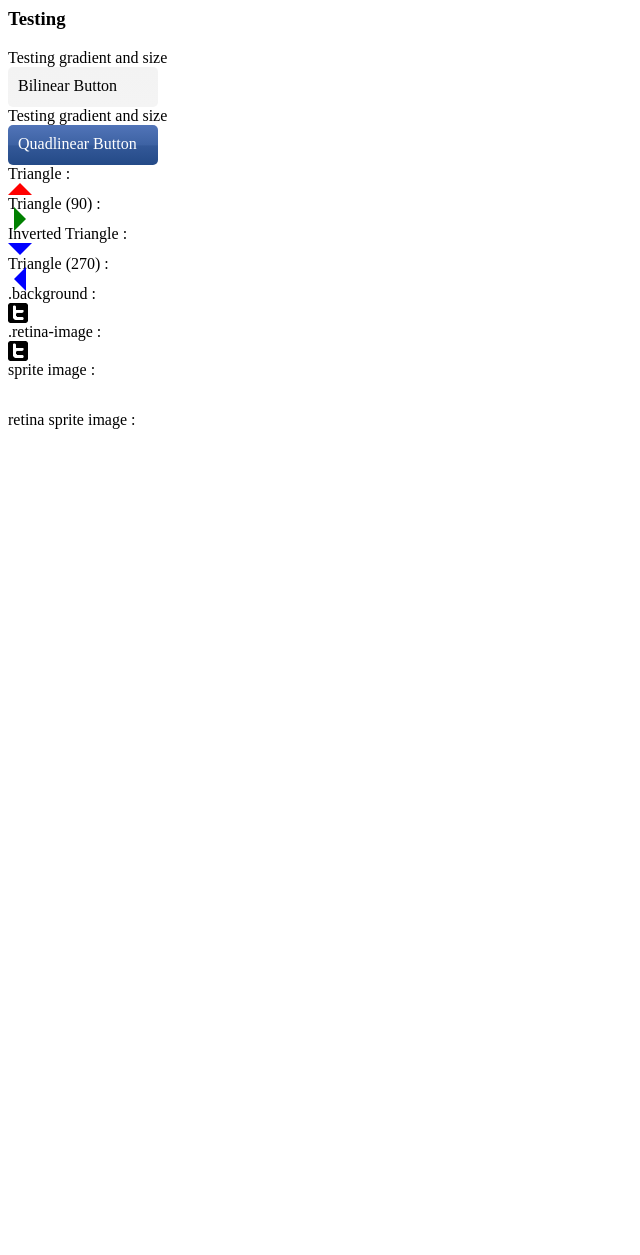
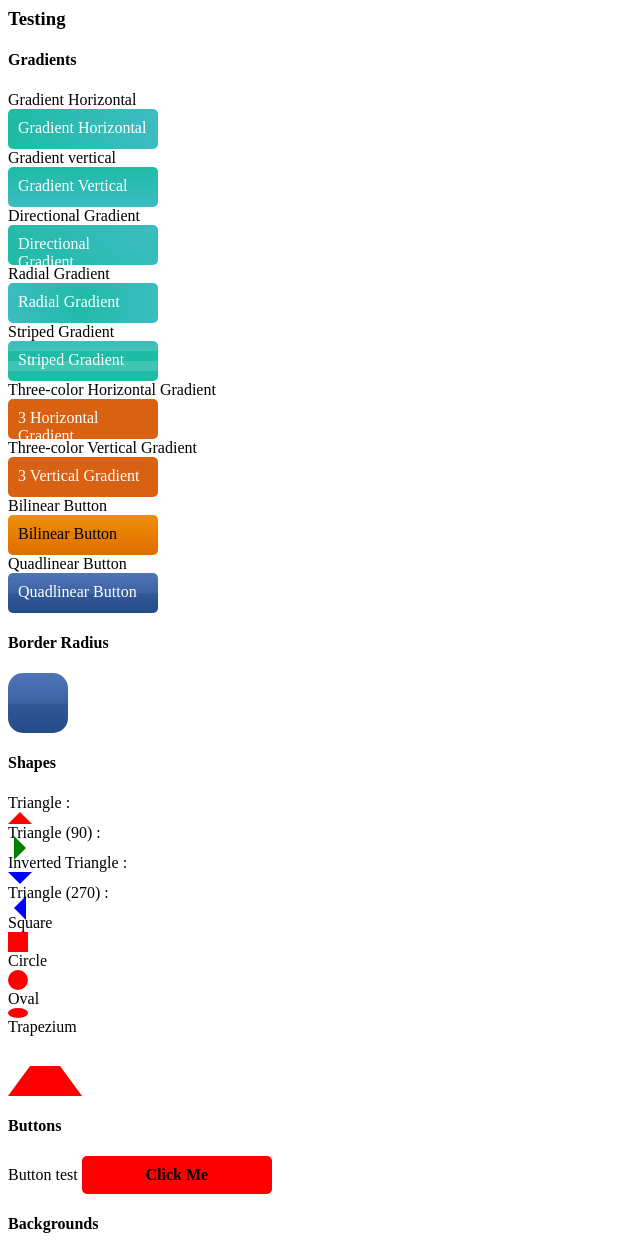
Before and after one commit to svenkatreddy/LessMixins, a website: page source/index.html in a window 1280 px wide. Shown: the top 1255 px of the page, without its empty margins (0-640 px from the left). Before the commit the page ends 800 px from the top, so only its background shows below. Drawn offline with Linux system fonts and the light colour scheme; files whose address does not match are found by name.

Commit message:
Test Scenarios,shapes

```diff
--- a/source/index.html
+++ b/source/index.html
@@ -5,16 +5,46 @@
   <body>
     <div>
     <h3>Testing</h3>
-    Testing gradient and size <div class="btn1">Bilinear Button</div>
-    Testing gradient and size <div class="btn2">Quadlinear Button</div>
+    <!-- Gradients -->
+    <h4>Gradients</h4>
+    Gradient Horizontal<div class="btn1">Gradient Horizontal</div>
+    Gradient vertical<div class="btn2">Gradient Vertical</div>
+    Directional Gradient<div class="btn3">Directional Gradient</div>
+    Radial Gradient<div class="btn4">Radial Gradient</div>
+    Striped Gradient <div class="btn5"> Striped Gradient</div>
+    Three-color Horizontal Gradient<div class="btn6">3 Horizontal Gradient</div>
+    Three-color Vertical Gradient<div class="btn7">3 Vertical Gradient</div>
+    Bilinear Button <div class="btn9">Bilinear Button</div>
+    Quadlinear Button <div class="btn10">Quadlinear Button</div>
+
+    <h4>Border Radius</h4>
+    <div class="cornertest1"></div>
+
+    <!-- Shapes -->
+    <h4>Shapes</h4>
     Triangle : <div class="triangletest1"></div>
     Triangle (90) : <div class="triangletest2"></div>
     Inverted Triangle : <div class="triangletest3"></div>
     Triangle (270) : <div class="triangletest4"></div>
+    Square <div class="squaretest"></div>
+    Circle <div class="circletest"></div>
+    Oval <div class="ovaltest"></div>
+    Trapezium <div class="trapezium"></div>
+
+    <!-- Buttons -->
+    <h4>Buttons</h4>
+    Button test
+    <div class="buttontest1">Click Me</div>
+
+
+
+
+    <!-- Backgrounds and Retina Images -->
+    <h4>Backgrounds</h4>
     .background : <div class="logo1"></div>
     .retina-image : <div class="logo2"></div>
     sprite image : <div class="logo3"></div>
-    retina sprite image : <div class="logo3"></div>
+    retina sprite image : <div class="logo4"></div>
 
 
     </div>
--- a/source/less/main.less
+++ b/source/less/main.less
@@ -14,7 +14,7 @@
 // Asset Locations
 @imageDir: "../images";
 @fontDir: "fonts";
-@spriteImage: "sprite.png";
+@spriteImage: "ap_icons_black_social.png";
 @spriteImage2x: "sprtite@2x.png";
 
 
@@ -55,7 +55,7 @@ background: url("@{imageDir}/@{spriteTemp}") no-repeat @pos1 @pos2;
   only screen and (        min-device-pixel-ratio: 2),
   only screen and (                min-resolution: 192dpi),
   only screen and (                min-resolution: 2dppx) {
-    background-image: url("@{imageDir}/@{@spriteTemp2x}");
+    background-image: url("@{imageDir}/@{spriteTemp2x}");
     background-position: @pos1 * 2 @pos2 * 2;
     background-size: @width-1x @height-1x;
   }
@@ -213,11 +213,31 @@ background: url("@{imageDir}/@{spriteTemp}") no-repeat @pos1 @pos2;
   border-right: (@side) solid transparent;
 }
 
-.trapezium(@height: 30px) {
+.trapezium(@height: 30px,@color: white) {
   height:@height;
-  border-bottom: @height solid #5F7D01;
+  border-bottom: @height solid @color;
   border-left: (@height /1.3333) solid transparent;
   border-right: (@height /1.3333) solid transparent;
+}
+
+.square(@size:100px, @color:red) {
+    .size(@size,@size);
+    background: @color;
+}
+
+.circle(@size:100px, @color:red) {
+    .size(@size,@size);
+    .border-radius(@size/2);
+    background: @color;
+}
+
+
+.oval(@size:100px, @color:red) {
+    .size(@size,@size/2);
+    background: @color;
+    //-moz-border-radius: @size/2 ~"/" @size/4;
+    //-webkit-border-radius: @size/2 ~"/" @size/4;
+    border-radius: @size/2 ~"/" @size/4;
 }
 
 // Animate
@@ -279,26 +299,14 @@ background: url("@{imageDir}/@{spriteTemp}") no-repeat @pos1 @pos2;
 
 // components
 
-.buttonfixed(@width: 160px) {
+.buttonfixed(@width: 160px,@radius: 5px) {
   display: inline-block;
   font-weight: bold;
   text-align: center;
-  border: 0;
-  text-decoration: none;
-  .border-radius(5px);
-  padding: 10px 15px;
+  .border-radius(@radius);
   width: @width;
 }
 
-.button() {
-  display: inline-block;
-  font-weight: bold;
-  text-align: center;
-  border: 0;
-  text-decoration: none;
-  .border-radius(5px);
-  padding: 10px 15px;
-}
 
 // Fade effect
 .fadeeffect(){
--- a/source/less/main_test.less
+++ b/source/less/main_test.less
@@ -1,19 +1,87 @@
 @import "main.less";
 
-.btn1 {
-  .gradient-bilinear(top, #f3f3f3,0%,#f4f4f4,100%);
+
+.btn1{
+  .gradient-horizontal(#1EBBA6,#3DBCC2);
+  .size(130px,20px);
+  .border-radius(5px);
+  color : white;
+  padding: 10px;
+}
+
+.btn2{
+  .gradient-vertical(#1EBBA6,#3DBCC2);
+  .size(130px,20px);
+  .border-radius(5px);
+  color : white;
+  padding: 10px;
+}
+
+.btn3{
+  .gradient-directional(#1EBBA6,#3DBCC2);
+  .size(130px,20px);
+  .border-radius(5px);
+  color : white;
+  padding: 10px;
+}
+
+.btn4{
+  .gradient-radial(#1EBBA6,#3DBCC2);
+  .size(130px,20px);
+  .border-radius(5px);
+  color : white;
+  padding: 10px;
+}
+
+.btn5{
+  .gradient-striped(#1EBBA6,#3DBCC2);
+  .size(130px,20px);
+  .border-radius(5px);
+  color : white;
+  padding: 10px;
+}
+
+.btn6{
+  .gradient-horizontal-three-colors(#ED8F06,#DF6D01,#B45303);
+  .size(130px,20px);
+  .border-radius(5px);
+  color : white;
+  padding: 10px;
+}
+
+.btn7{
+  .gradient-vertical-three-colors(#ED8F06,#DF6D01,#B45303);
+  .size(130px,20px);
+  .border-radius(5px);
+  color : white;
+  padding: 10px;
+}
+
+
+.btn9 {
+  .gradient-bilinear(top,#ED8F06,0%,#DF6D01,100%);
   .size(130px,20px);
   .border-radius(5px);
   padding: 10px;
 }
 
-.btn2 {
+.btn10 {
   .gradient-quadlinear (top,#5174b8,#3d62a3,50%,#335898,52%,#244a87);
   .size(130px,20px);
   .border-radius(5px);
   color : white;
   padding: 10px;
 }
+
+
+.cornertest1 {
+ .gradient-quadlinear (top,#5174b8,#3d62a3,50%,#335898,52%,#244a87);
+  .size(60px,60px);
+  .border-radius(15px);;
+}
+
+
+
 
 .triangletest1{
     .triangle(12px,red);
@@ -33,6 +101,29 @@
     .rotate(270);
 }
 
+.squaretest{
+    .square(20px,red);
+}
+
+.circletest{
+    .circle(20px,red);
+}
+.ovaltest{
+   .oval(20px,red);
+}
+
+.trapezium {
+    .trapezium(30px,red);
+    width:30px;
+}
+
+.buttontest1{
+    .buttonfixed(160px);
+    padding: 10px 15px;
+    background-color :red;
+}
+
+
 .logo1 {
     .background("test.png");
     .size(20px,20px);
@@ -44,9 +135,10 @@
 }
 
 .logo3{
-    .background-sprite(0px, -2px,"ap_icons_black_social.png");
+    .background-sprite(0px, -2px);
     .size(32px,32px);
 }
 .logo4{
-
+    .retina-image-sprite(0px, -2px, 582px, 582px,"ap_icons_black_social.png","ap_icons_black_2x_social.png");
+    .size(32px,32px);
 }
```
Also changed, not shown: dist/css/main_test.css, dist/index.html, dist/less/main.less, dist/less/main_test.less.
